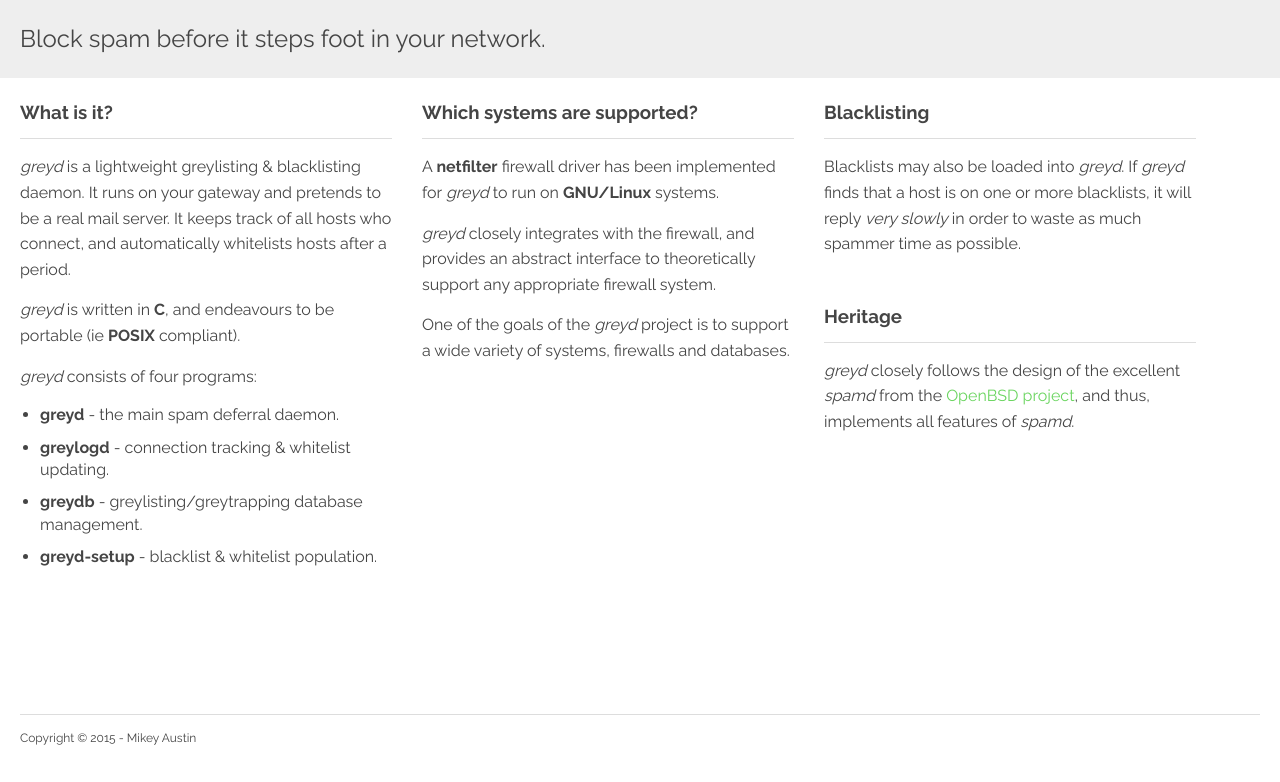
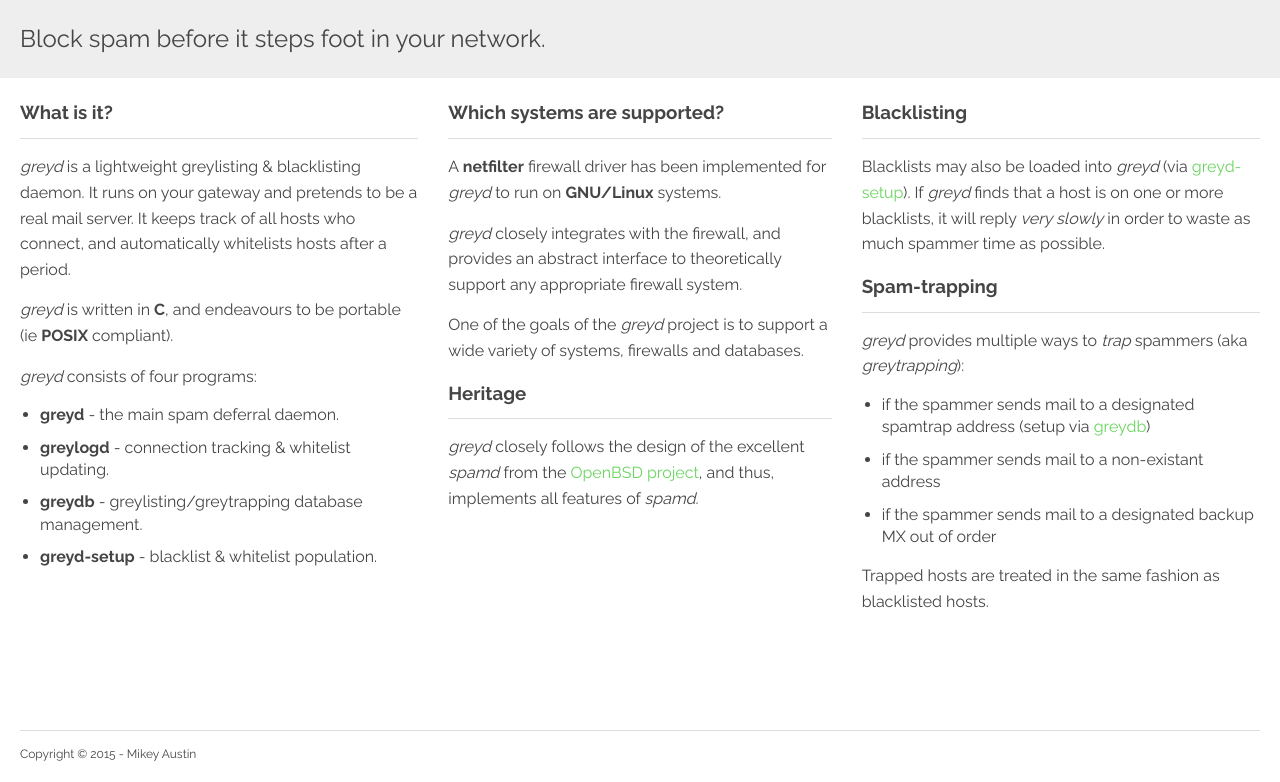
Before and after one commit to mikey-austin/greyd, a PHP site: page / in a window 1280 px wide. Shown: the part 73-855 px from the top of the page. Before the commit the page ends 818 px from the top, so only its background shows below. Run offline with PHP 8.4, Linux system fonts and the light colour scheme; some libraries are stand-ins or nearby versions.

Commit message:
updated index page

```diff
--- a/website/css/screen.css
+++ b/website/css/screen.css
@@ -209,25 +209,20 @@ code {
 
     .tile {
         width: 30%;
-        float: left;
-        margin-left: 30px;
+        padding-left: 15px;
+        padding-right: 15px;
+        display: table-cell;
     }
 
     .tile.wide {
-        float: none;
-        padding-left: 15px;
-        padding-right: 15px;
         width: 50%;
-        display: table-cell;
     }
 
     .tile:first-of-type {
-        margin-left: 0;
         padding-left: 0;
     }
 
     .tile:last-of-type {
-        margin-right: 0;
         padding-right: 0;
     }
 
--- a/website/index.php
+++ b/website/index.php
@@ -40,19 +40,30 @@
             <p>
                 One of the goals of the <em>greyd</em> project is to support a wide variety of systems, firewalls and databases.
             </p>
+
+            <h3>Heritage</h3>
+            <p>
+                <em>greyd</em> closely follows the design of the excellent <em>spamd</em> from the <a target="_blank" href="http://openbsd.org">OpenBSD project</a>, and thus, implements all features of <em>spamd</em>.
+            </p>
         </div>
 
         <div class="tile">
             <h3>Blacklisting</h3>
             <p>
-                Blacklists may also be loaded into <em>greyd</em>. If <em>greyd</em> finds that a host is on one or more blacklists, it will reply <em>very slowly</em> in order to waste as much spammer time as possible.
+                Blacklists may also be loaded into <em>greyd</em> (via <a href="man.php?name=greyd-setup">greyd-setup</a>). If <em>greyd</em> finds that a host is on one or more blacklists, it will reply <em>very slowly</em> in order to waste as much spammer time as possible.
             </p>
-        </div>
 
-        <div class="tile">
-            <h3>Heritage</h3>
+            <h3>Spam-trapping</h3>
             <p>
-                <em>greyd</em> closely follows the design of the excellent <em>spamd</em> from the <a target="_blank" href="http://openbsd.org">OpenBSD project</a>, and thus, implements all features of <em>spamd</em>.
+                <em>greyd</em> provides multiple ways to <em>trap</em> spammers (aka <em>greytrapping</em>):
+            </p>
+            <ul>
+                <li>if the spammer sends mail to a designated spamtrap address (setup via <a href="man.php?name=greydb">greydb</a>)</li>
+                <li>if the spammer sends mail to a non-existant address</li>
+                <li>if the spammer sends mail to a designated backup MX out of order</li>
+            </ul>
+            <p>
+                Trapped hosts are treated in the same fashion as blacklisted hosts.
             </p>
         </div>
     </div>
```
